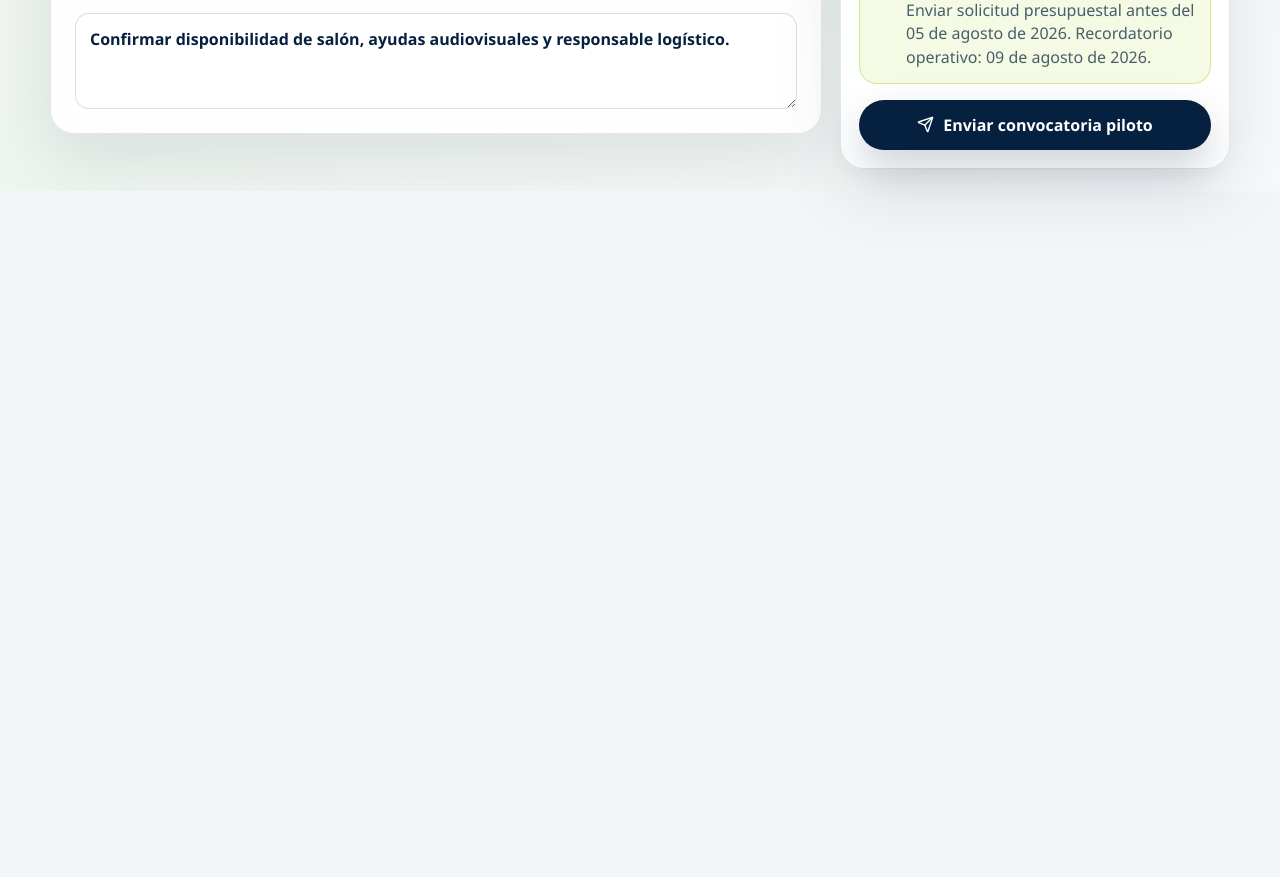
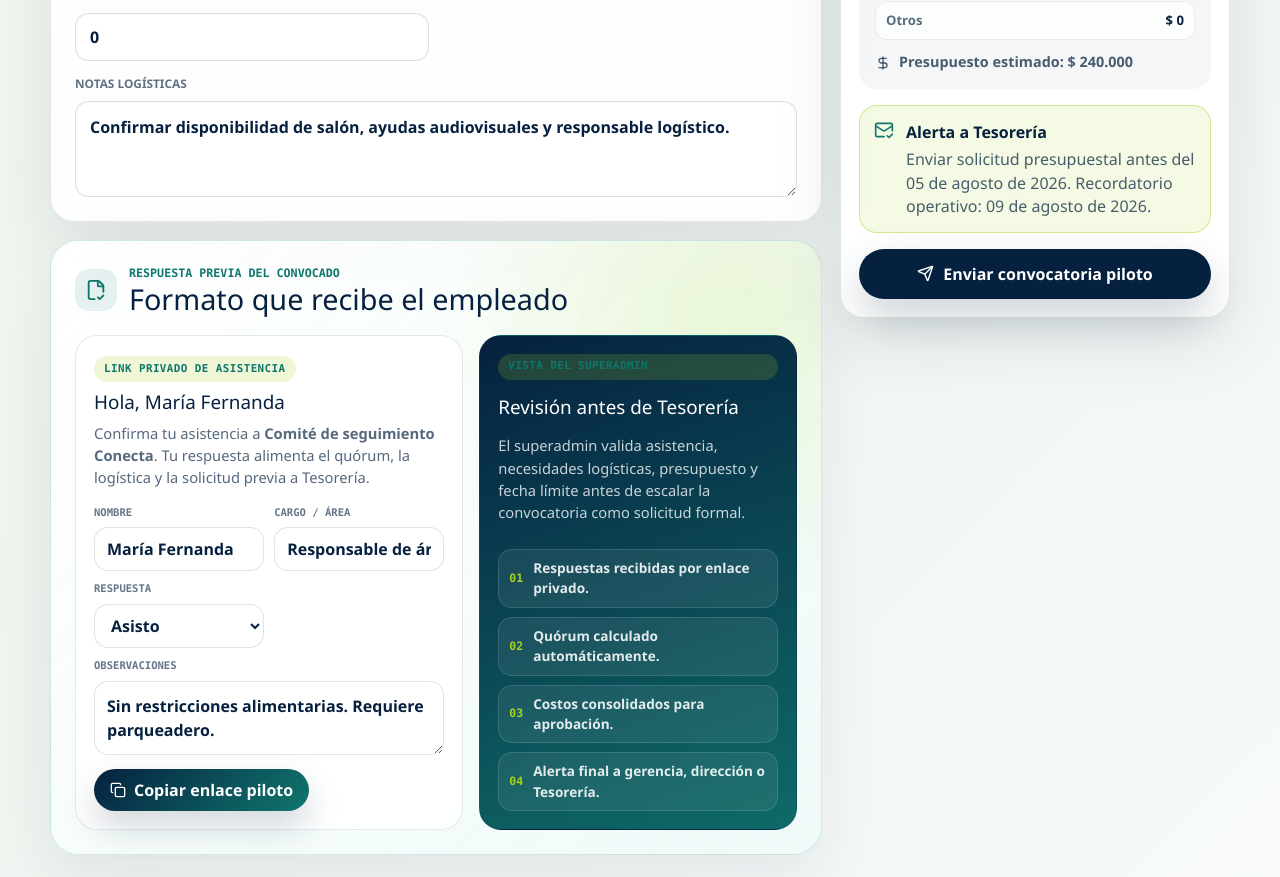
Before and after one commit to deltastudiocomunicaciones-cpu/plataforma-conecta, a Next.js app: page /convocatorias in a window 1280 px wide. Shown: the part 1120-1997 px from the top of the page. Before the commit the page ends 1311 px from the top, so only its background shows below. Built offline with nearby package versions, Linux system fonts and the light colour scheme.

Commit message:
Fortalecer convocatorias y presupuesto logistico

```diff
--- a/src/components/MeetingRsvp.tsx
+++ b/src/components/MeetingRsvp.tsx
@@ -6,7 +6,9 @@ import {
   CheckCircle2,
   ClipboardList,
   Coffee,
+  Copy,
   DollarSign,
+  FileCheck2,
   MailCheck,
   Send,
   Users,
@@ -58,8 +60,14 @@ export function MeetingRsvp() {
   const [foodPlan, setFoodPlan] = useState("refrigerio");
   const [venueCost, setVenueCost] = useState(0);
   const [equipmentCost, setEquipmentCost] = useState(0);
+  const [otherCost, setOtherCost] = useState(0);
   const [notes, setNotes] = useState("Confirmar disponibilidad de salón, ayudas audiovisuales y responsable logístico.");
+  const [inviteeName, setInviteeName] = useState("María Fernanda");
+  const [inviteeRole, setInviteeRole] = useState("Responsable de área");
+  const [inviteeAnswer, setInviteeAnswer] = useState("confirmada");
+  const [inviteeNotes, setInviteeNotes] = useState("Sin restricciones alimentarias. Requiere parqueadero.");
   const [webhookNotice, setWebhookNotice] = useState("");
+  const [employeeNotice, setEmployeeNotice] = useState("");
   const [isSendingWebhook, setIsSendingWebhook] = useState(false);
 
   const pendingGuests = Math.max(expectedGuests - confirmedGuests - declinedGuests, 0);
@@ -74,10 +82,21 @@ export function MeetingRsvp() {
   }, [foodPlan]);
 
   const foodTotal = confirmedGuests * foodCostPerPerson;
-  const logisticsTotal = foodTotal + venueCost + equipmentCost;
+  const logisticsTotal = foodTotal + venueCost + equipmentCost + otherCost;
   const treasuryDeadline = subtractDaysIso(meetingDate, 7);
   const reminderDate = subtractDaysIso(meetingDate, 3);
   const meetingDateLabel = addDaysIso(meetingDate, 0);
+
+  async function copyInviteLink() {
+    const inviteUrl = `${window.location.origin}/convocatorias/responder?evento=demo-conecta`;
+
+    try {
+      await navigator.clipboard.writeText(inviteUrl);
+      setEmployeeNotice("Link piloto copiado. En la fase backend este enlace quedará asociado a una convocatoria real.");
+    } catch {
+      setEmployeeNotice(`Link piloto: ${inviteUrl}`);
+    }
+  }
 
   async function sendMeetingWebhookPilot() {
     setIsSendingWebhook(true);
@@ -110,7 +129,7 @@ export function MeetingRsvp() {
           priority: hasQuorum ? "Media" : "Alta",
           week: `${meetingDateLabel} · ${meetingTime}`,
           message: `Convocatoria piloto: ${confirmedGuests} de ${expectedGuests} personas confirmadas. Mínimo requerido: ${requiredGuests}. Presupuesto estimado: ${currency.format(logisticsTotal)}. Solicitud a tesorería antes del ${treasuryDeadline}.`,
-          comment: notes,
+          comment: `${notes} Salón: ${currency.format(venueCost)}. Equipos: ${currency.format(equipmentCost)}. Otros: ${currency.format(otherCost)}. Atención: ${currency.format(foodTotal)}.`,
           url: `${window.location.origin}/convocatorias`,
         }),
       });
@@ -129,6 +148,7 @@ export function MeetingRsvp() {
       setIsSendingWebhook(false);
     }
   }
+
   return (
     <main className="meeting-rsvp-page">
       <header className="meeting-rsvp-nav">
@@ -157,6 +177,7 @@ export function MeetingRsvp() {
       </section>
 
       <section className="meeting-rsvp-shell">
+        <div className="meeting-rsvp-main-column">
           <div className="meeting-rsvp-form-card">
             <div className="meeting-rsvp-section-head">
               <CalendarCheck2 aria-hidden="true" size={22} />
@@ -204,12 +225,16 @@ export function MeetingRsvp() {
                 </select>
               </label>
               <label>
-              <span>Salón / espacio</span>
+                <span>Valor del salón</span>
                 <input min="0" type="number" value={venueCost} onChange={(event) => setVenueCost(Number(event.target.value))} />
               </label>
               <label>
-              <span>Equipos / logística adicional</span>
+                <span>Valor alquiler de equipos</span>
                 <input min="0" type="number" value={equipmentCost} onChange={(event) => setEquipmentCost(Number(event.target.value))} />
+              </label>
+              <label>
+                <span>Otros gastos</span>
+                <input min="0" type="number" value={otherCost} onChange={(event) => setOtherCost(Number(event.target.value))} />
               </label>
             </div>
 
@@ -217,6 +242,70 @@ export function MeetingRsvp() {
               <span>Notas logísticas</span>
               <textarea value={notes} onChange={(event) => setNotes(event.target.value)} />
             </label>
+          </div>
+
+          <div className="meeting-rsvp-employee-flow">
+            <div className="meeting-rsvp-section-head">
+              <FileCheck2 aria-hidden="true" size={22} />
+              <div>
+                <p className="eyebrow">Respuesta previa del convocado</p>
+                <h2>Formato que recibe el empleado</h2>
+              </div>
+            </div>
+
+            <div className="meeting-rsvp-employee-grid">
+              <div className="meeting-rsvp-invite-card">
+                <span className="meeting-rsvp-badge">Link privado de asistencia</span>
+                <h3>Hola, {inviteeName}</h3>
+                <p>
+                  Confirma tu asistencia a <strong>{meetingName}</strong>. Tu respuesta alimenta el quórum,
+                  la logística y la solicitud previa a Tesorería.
+                </p>
+                <div className="meeting-rsvp-mini-form">
+                  <label>
+                    <span>Nombre</span>
+                    <input value={inviteeName} onChange={(event) => setInviteeName(event.target.value)} />
+                  </label>
+                  <label>
+                    <span>Cargo / área</span>
+                    <input value={inviteeRole} onChange={(event) => setInviteeRole(event.target.value)} />
+                  </label>
+                  <label>
+                    <span>Respuesta</span>
+                    <select value={inviteeAnswer} onChange={(event) => setInviteeAnswer(event.target.value)}>
+                      <option value="confirmada">Asisto</option>
+                      <option value="pendiente">Pendiente por confirmar</option>
+                      <option value="rechazada">No puedo asistir</option>
+                    </select>
+                  </label>
+                  <label>
+                    <span>Observaciones</span>
+                    <textarea value={inviteeNotes} onChange={(event) => setInviteeNotes(event.target.value)} />
+                  </label>
+                </div>
+                <button className="meeting-rsvp-copy-button" onClick={copyInviteLink} type="button">
+                  <Copy aria-hidden="true" size={16} />
+                  Copiar enlace piloto
+                </button>
+                {employeeNotice ? <p className="meeting-rsvp-copy-notice">{employeeNotice}</p> : null}
+              </div>
+
+              <div className="meeting-rsvp-review-card">
+                <span className="meeting-rsvp-badge">Vista del superadmin</span>
+                <h3>Revisión antes de Tesorería</h3>
+                <p>
+                  El superadmin valida asistencia, necesidades logísticas, presupuesto y fecha límite antes de escalar
+                  la convocatoria como solicitud formal.
+                </p>
+                <div className="meeting-rsvp-review-list">
+                  <span><strong>01</strong> Respuestas recibidas por enlace privado.</span>
+                  <span><strong>02</strong> Quórum calculado automáticamente.</span>
+                  <span><strong>03</strong> Costos consolidados para aprobación.</span>
+                  <span><strong>04</strong> Alerta final a gerencia, dirección o Tesorería.</span>
+                </div>
+              </div>
+            </div>
+          </div>
         </div>
 
         <aside className="meeting-rsvp-summary">
@@ -252,13 +341,18 @@ export function MeetingRsvp() {
             <h3>Proyección logística</h3>
             <p><Coffee aria-hidden="true" size={16} /> Atención por persona: {currency.format(foodCostPerPerson)}</p>
             <p><Utensils aria-hidden="true" size={16} /> Total atención: {currency.format(foodTotal)}</p>
+            <div className="meeting-rsvp-cost-breakdown">
+              <span>Salón <strong>{currency.format(venueCost)}</strong></span>
+              <span>Equipos <strong>{currency.format(equipmentCost)}</strong></span>
+              <span>Otros <strong>{currency.format(otherCost)}</strong></span>
+            </div>
             <p><DollarSign aria-hidden="true" size={16} /> Presupuesto estimado: {currency.format(logisticsTotal)}</p>
           </div>
 
           <div className="meeting-rsvp-alert-box">
             <MailCheck aria-hidden="true" size={20} />
             <div>
-              <span>Alerta a tesorería</span>
+              <span>Alerta a Tesorería</span>
               <p>Enviar solicitud presupuestal antes del {treasuryDeadline}. Recordatorio operativo: {reminderDate}.</p>
             </div>
           </div>
```
Also changed, not shown: src/app/globals.css. Lines whose indentation alone changed are shown as unchanged.
